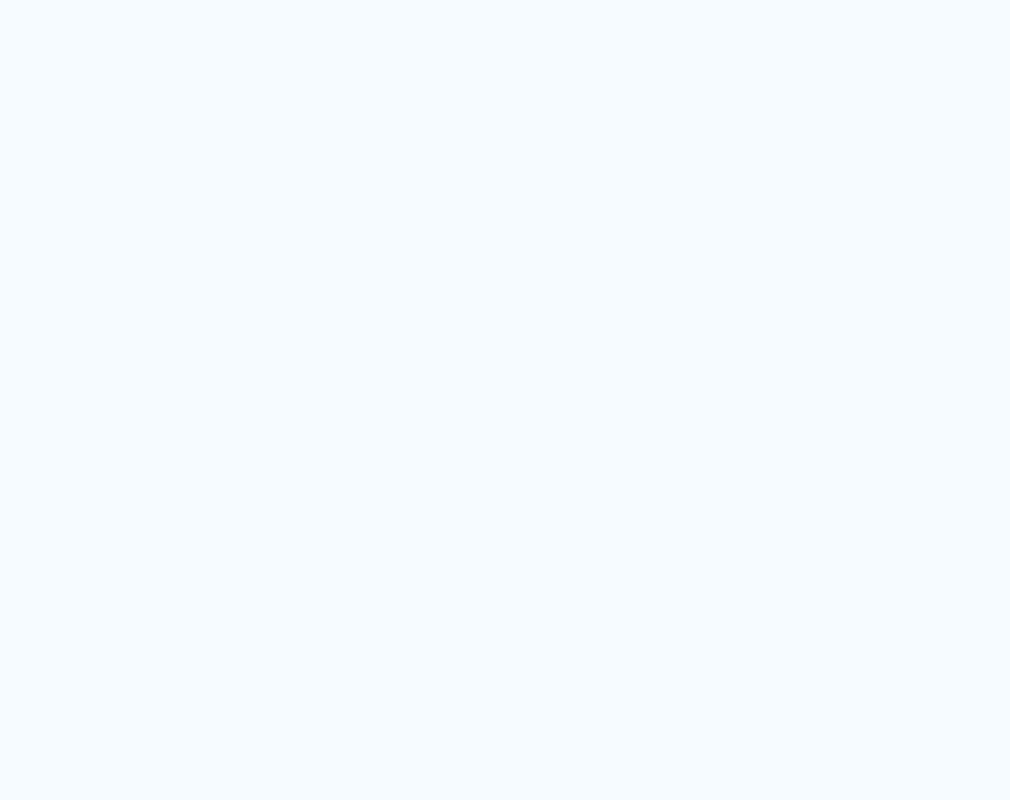
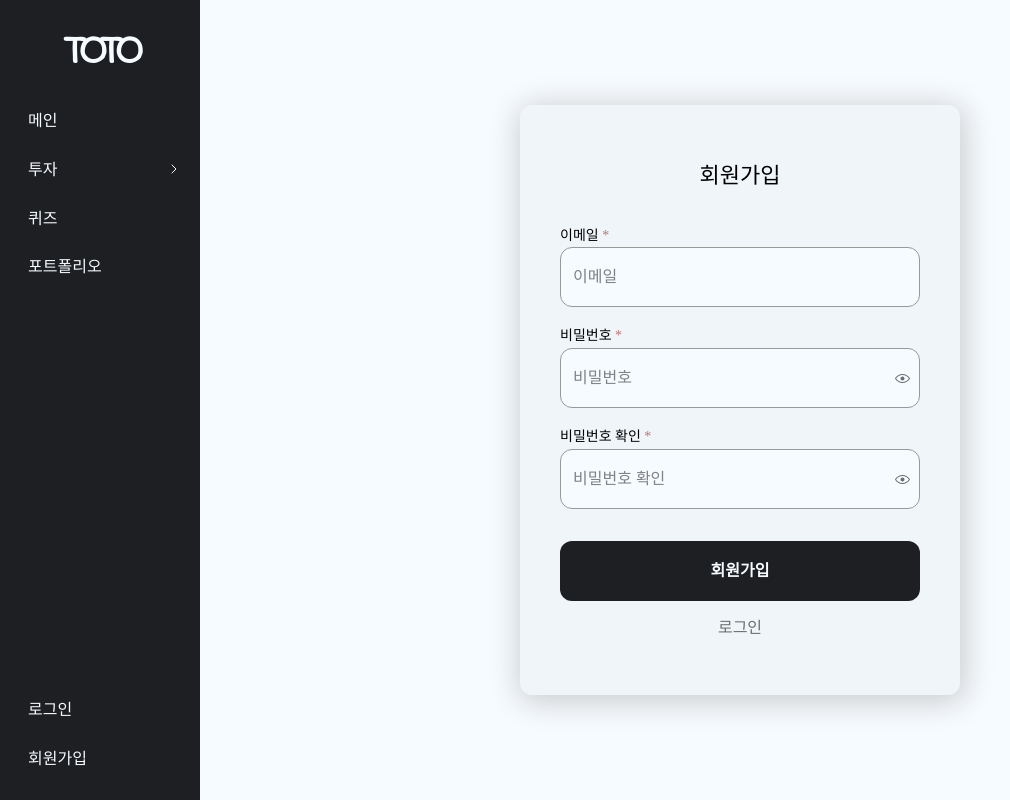
Before and after one commit to PDA-TOTO/Front, a React (Vite) app: page /signup in a window 1280 px wide. Before the commit this address had no page. Shown: the whole page, without its empty margins (0-1010 px from the left). Built offline with nearby package versions, Linux system fonts and the light colour scheme.

Commit message:
Feat: Implement Login Signup Page

```diff
--- a/package.json
+++ b/package.json
@@ -12,6 +12,8 @@
   "dependencies": {
     "@mantine/colors-generator": "^7.6.1",
     "@mantine/core": "^7.6.1",
+    "@mantine/form": "^7.6.2",
+    "@mantine/hooks": "^7.6.2",
     "@reduxjs/toolkit": "^2.2.1",
     "@tabler/icons-react": "^3.0.1",
     "axios": "^1.6.7",
--- a/src/components/common/Navbar.tsx
+++ b/src/components/common/Navbar/Navbar.tsx
@@ -1,10 +1,11 @@
 import { useState } from 'react';
-import classes from '../../styles/Navbar.module.css';
+import classes from '../../../styles/Navbar.module.css';
 import { LinksGroup } from './NavbarLinksGroup';
-// import { useNavigate } from 'react-router-dom';
+import { useAppSelector } from '../../../lib/hooks/reduxHooks';
+import { useNavigate } from 'react-router-dom';
 
 const data = [
-  { link: '', label: '메인', },
+  { link: '/', label: '메인', },
   { label: '투자', links:[
         { link: '', label: '주식', },
         { link: '', label: '채권',},
@@ -17,7 +18,9 @@ const data = [
 
 export default function Navbar() {
   const [active, setActive] = useState('Billing');
-//   const navigate = useNavigate();
+  const navigate = useNavigate();
+
+  const token = useAppSelector(state => state.user.user.token)
 
   const links = data.map((item) => {
     if('links' in item)
@@ -30,7 +33,7 @@ export default function Navbar() {
       key={item.label}
       onClick={(event) => {
         event.preventDefault();
-        // navigate(item.link)
+        navigate(item.link)
         setActive(item.label);
       }}
     >
@@ -46,16 +49,25 @@ export default function Navbar() {
         </div>
         {links}
       </div>
-
+      { token === "" ?
       <div className={classes.footer}>
-        <a href="#" className={classes.footerLink} onClick={(event) => event.preventDefault()}>
-          <span>마이페이지</span>
+        <a href="#" className={classes.footerLink} onClick={(event) => {event.preventDefault(); setActive(''); navigate('/login')}}>
+          <span>로그인</span>
         </a>
-
-        <a href="#" className={classes.footerLink} onClick={(event) => event.preventDefault()}>
-          <span>로그아웃</span>
+        <a href="#" className={classes.footerLink} onClick={(event) => {event.preventDefault(); setActive(''); navigate('/signup')}}>
+          <span>회원가입</span>
         </a>
       </div>
+        :
+        <div className={classes.footer}>
+          <a href="#" className={classes.footerLink} onClick={(event) => {event.preventDefault(); setActive('')}}>
+            <span>마이페이지</span>
+          </a>
+          <a href="#" className={classes.footerLink} onClick={(event) => {event.preventDefault(); setActive('')}}>
+            <span>로그아웃</span>
+          </a>
+        </div>
+      }
     </nav>
   );
 }
--- a/src/components/common/NavbarLinksGroup.tsx
+++ b/src/components/common/Navbar/NavbarLinksGroup.tsx
@@ -1,7 +1,7 @@
 import { useState } from 'react';
 import { Group, Collapse, UnstyledButton, rem } from '@mantine/core';
 import { IconChevronRight } from '@tabler/icons-react';
-import classes from '../../styles/Navbar.module.css';
+import classes from '../../../styles/Navbar.module.css';
 
 interface LinksGroupProps {
   label: string;
--- /dev/null
+++ b/src/components/common/user/Authentication.tsx
@@ -0,0 +1,92 @@
+import { upperFirst } from '@mantine/hooks';
+import { useForm } from '@mantine/form';
+import {
+  TextInput,
+  PasswordInput,
+  Button,
+  Anchor,
+  Stack,
+  Text,
+  Flex,
+} from '@mantine/core';
+import classes from '../../../styles/user/Authentication.module.css'
+import { useNavigate } from 'react-router-dom';
+
+type props={
+    type: string
+}
+
+
+export function AuthenticationForm({type}:props) {
+    const navigate = useNavigate();
+    const form = useForm({
+        initialValues: {
+        email: '',
+        password: '',
+        confirmPassword: '',
+        },
+
+        validate: {
+        email: (val) => (/^\S+@\S+$/.test(val) ? null : 'Invalid'),
+        password: (val) => (val.length <= 5 || val.length > 30 ? 'length' : (/^(?=.*[A-Za-z])(?=.*\d)[A-Za-z\d]{6,}$/.test(val) ? null : 'combination'))
+        },
+    });
+
+  return (
+    <>
+      <form className={classes.form} onSubmit={form.onSubmit(() => {})}>
+        <Stack>
+            <Text className={classes.formTitle} size='22px' p="lg">
+                {type}
+            </Text>
+
+          <TextInput
+            required
+            label="이메일"
+            placeholder="이메일"
+            value={form.values.email}
+            onChange={(event) => form.setFieldValue('email', event.currentTarget.value)}
+            error={form.errors.email && '형식에 맞지 않는 이메일입니다.'}
+            radius="12px"
+            styles={{input:{height:'60px', width: '360px', fontSize: '16px'}}}
+          />
+
+
+
+            <PasswordInput
+            required
+            label="비밀번호"
+            placeholder="비밀번호"
+            value={form.values.password}
+            onChange={(event) => form.setFieldValue('password', event.currentTarget.value)}
+            error={(form.errors.password==='length') && '비밀번호는 6자리 이상 입력하십시오.' || (form.errors.password==='combination') && '비밀번호는 숫자와 문자를 조합하여 사용해야합니다.' }
+            radius="12px"
+            styles={{input:{height:'60px', width: '360px', fontSize: '16px'}}}
+          />
+
+            {type === '회원가입' && <PasswordInput
+                required
+                label="비밀번호 확인"
+                placeholder="비밀번호 확인"
+                value={form.values.confirmPassword}
+                onChange={(event) => form.setFieldValue('confirmPassword', event.currentTarget.value)}
+                error={(form.values.confirmPassword!=='')&&(form.values.password !== form.values.confirmPassword) && '비밀번호가 일치하지 않습니다.'}
+                radius="12px"
+                styles={{input:{height:'60px', width: '360px', fontSize: '16px'}}}
+            />}
+        </Stack>
+
+        <Flex direction='column' justify="space-between" mt="xl">
+            <Button type="submit" radius="12px" color='primary.5' h='60px' style={{fontSize:'16px'}}>
+                {upperFirst(type)}
+            </Button>
+            <Anchor component="button" type="button" c="dimmed" onClick={() => {type === "회원가입" ? navigate('/login') : navigate('/signup')}} size="xs" p='md' style={{fontSize:'16px'}}>
+            {type === '회원가입'
+                ? '로그인'
+                : '회원가입'}
+            </Anchor>
+
+        </Flex>
+      </form>
+    </>
+)}
--- a/src/routers/main-router.tsx
+++ b/src/routers/main-router.tsx
@@ -1,6 +1,8 @@
 import { createBrowserRouter } from 'react-router-dom';
 import MainPage from '../routes/MainPage';
 import MainLayout from '../routes/MainLayout';
+import LoginPage from '../routes/user/LoginPage';
+import SignupPage from '../routes/user/SignupPage';
 
 
 export const mainRouter = ([
@@ -12,6 +14,16 @@ export const mainRouter = ([
                 path: '',
                 element: <MainPage />,
                 index: true,
+            },
+            {
+                path: '/login',
+                element: <LoginPage />,
+                index: true,
+            },
+            {
+                path: '/signup',
+                element: <SignupPage />,
+                index: true
             }
         ]
     }
--- a/src/routes/MainLayout.tsx
+++ b/src/routes/MainLayout.tsx
@@ -1,5 +1,5 @@
 import React from 'react'
-import Navbar from '../components/common/Navbar'
+import Navbar from '../components/common/Navbar/Navbar'
 import { Outlet } from 'react-router-dom'
 import { Flex } from '@mantine/core'
 
--- a/src/routes/MainPage.tsx
+++ b/src/routes/MainPage.tsx
@@ -1,6 +1,6 @@
 import { Flex, Text } from '@mantine/core'
 import classes from '../styles/MainPage.module.css';
-import React from 'react'
+
 
 export default function MainPage() {
   return (
--- /dev/null
+++ b/src/routes/user/LoginPage.tsx
@@ -0,0 +1,14 @@
+import React from 'react'
+import { Flex } from '@mantine/core';
+// import { useForm } from '@mantine/form';
+import classes from '../../styles/user/Authentication.module.css'
+import { AuthenticationForm } from '../../components/common/user/Authentication';
+
+export default function LoginPage() {
+
+  return (
+    <Flex className={classes.page} justify='center' align='center'>
+        <AuthenticationForm type='로그인' />
+    </Flex>
+  )
+}
--- /dev/null
+++ b/src/routes/user/SignupPage.tsx
@@ -0,0 +1,12 @@
+import React from 'react'
+import { Flex } from '@mantine/core';
+import classes from '../../styles/user/Authentication.module.css'
+import { AuthenticationForm } from '../../components/common/user/Authentication';
+
+export default function SignupPage() {
+    return (
+        <Flex className={classes.page} justify='center' align='center'>
+            <AuthenticationForm type='회원가입' />
+        </Flex>
+      )
+}
--- /dev/null
+++ b/src/store/reducers/user.ts
@@ -0,0 +1,20 @@
+import { createSlice } from "@reduxjs/toolkit";
+
+const initialState = {
+  user: {
+    id: "",
+    name: "",
+    email: "",
+    token: "",
+  },
+  isUser: false,
+};
+
+
+const userSlice = createSlice({
+  name: "user",
+  initialState: initialState,
+  reducers: {},
+});
+
+export default userSlice.reducer;
--- a/src/store/store.ts
+++ b/src/store/store.ts
@@ -1,5 +1,7 @@
 import { combineReducers } from "redux";
 import { configureStore } from "@reduxjs/toolkit";
+import userReducer from './reducers/user';
+
 
 import storage from "redux-persist/lib/storage";
 import {
@@ -29,7 +31,7 @@ export const rootReducer = persistReducer(
     rootPersistConfig
     ,
     combineReducers({
-
+      user: userReducer,
     })
   );
 
--- /dev/null
+++ b/src/styles/user/Authentication.module.css
@@ -0,0 +1,15 @@
+.page{
+    width: calc( 100vw - var(--nav-w));
+    height: 100vh;
+}
+
+.form{
+    box-shadow: 2px 4px 30px 2px var(--mantine-color-gray-2);
+    background-color: var(--mantine-color-block-5);
+    padding: 40px;
+    border-radius: 12px;
+}
+
+.formTitle{
+    text-align: center;
+}
```
Also changed, not shown: 1 other file (tests, documents, lock files or other folders).
